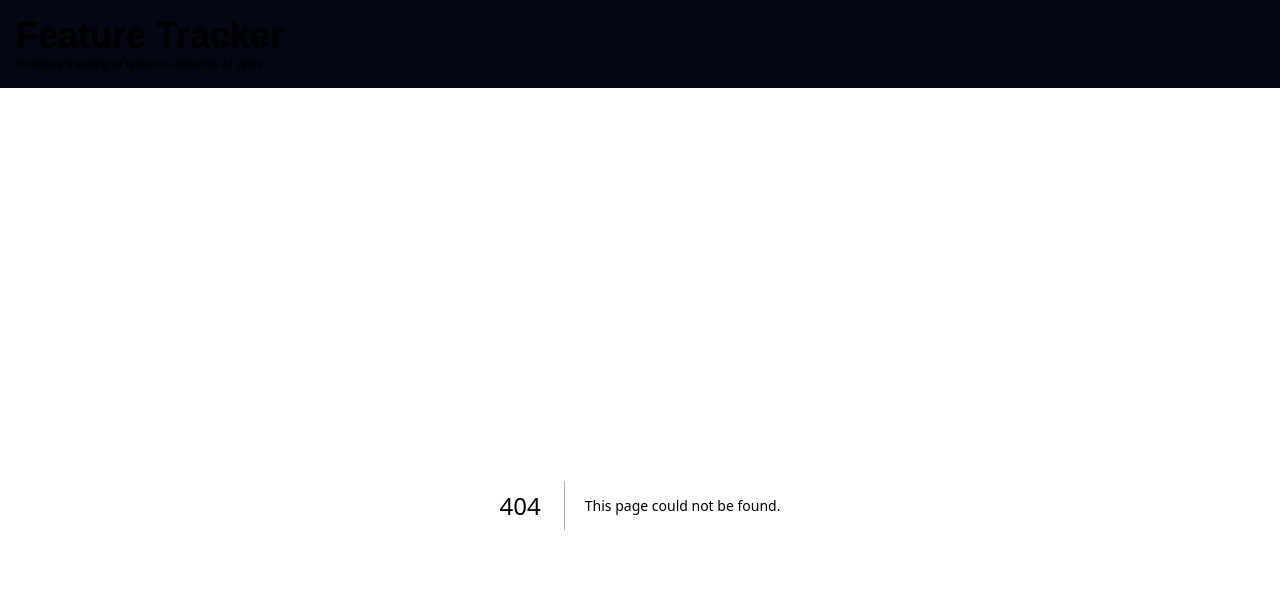
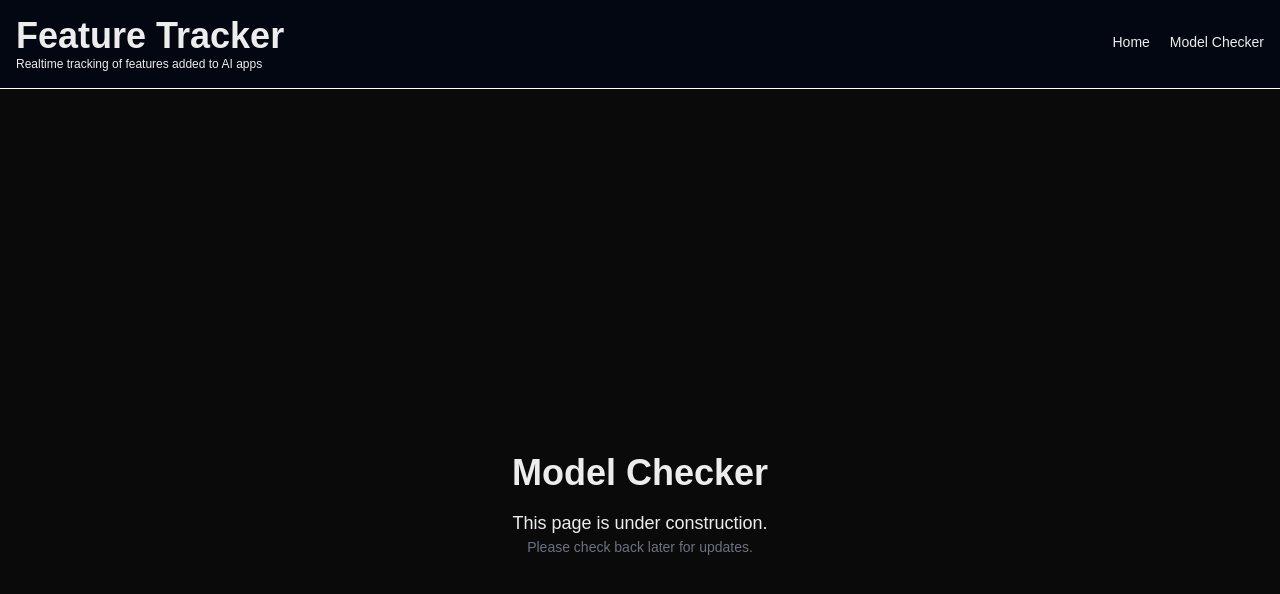
Before and after one commit to CloudWaddie/FeatureTracker, a Next.js app in the folder feature-tracker/: page /model-checker in a window 1280 px wide. Before the commit this address had no page. Shown: the top 594 px of the page. Built offline with nearby package versions, Linux system fonts and the light colour scheme.

Commit message:
Enhance layout with navigation links and add Model Checker page placeholder

```diff
--- a/feature-tracker/src/app/layout.js
+++ b/feature-tracker/src/app/layout.js
@@ -19,9 +19,15 @@ export default function RootLayout({ children }) {
       <body className="bg-black text-white min-h-screen">
         {/* Navbar */}
         <div className="sticky top-0 z-50 flex flex-col min-h-10 border-b border-solid border-white min-w-screen bg-gray-950">
-          <div className="flex flex-col p-4">
-            <h1 className="text-4xl font-bold">Feature Tracker</h1>
-            <p className="text-xs">Realtime tracking of features added to AI apps</p>
+          <div className="flex flex-row justify-between items-center p-4">
+            <div>
+              <h1 className="text-4xl font-bold">Feature Tracker</h1>
+              <p className="text-xs">Realtime tracking of features added to AI apps</p>
+            </div>
+            <div className="flex flex-row gap-5">
+              <a href="/" className="text-sm mb-1">Home</a>
+              <a href="/model-checker" className="text-sm">Model Checker</a>
+            </div>
           </div>
         </div>
         <div className="p-4">
--- /dev/null
+++ b/feature-tracker/src/app/model-checker/page.js
@@ -0,0 +1,9 @@
+export default function ModelChecker() {
+    return (
+        <div className="flex flex-col items-center justify-center min-h-screen">
+            <h1 className="text-4xl font-bold mb-4">Model Checker</h1>
+            <p className="text-lg">This page is under construction.</p>
+            <p className="text-sm text-gray-500">Please check back later for updates.</p>
+        </div>
+    );
+}
```
